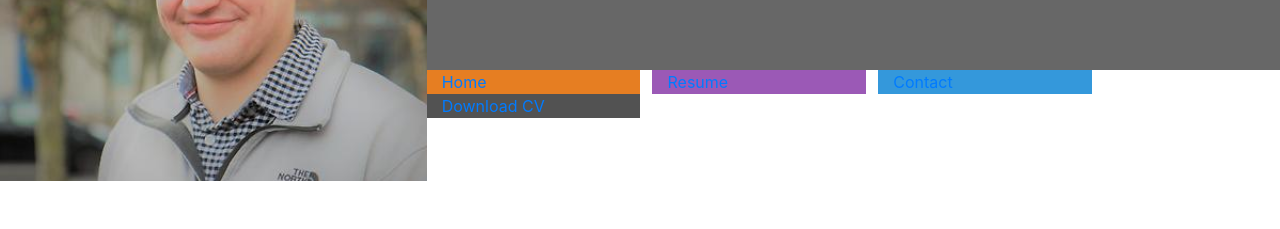
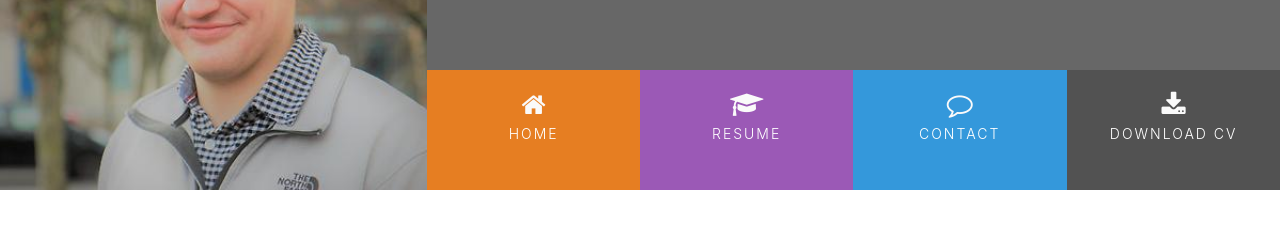
Before and after one commit to JAmcevoy/my_CV, a plain HTML site: page index.html in a window 1280 px wide. Shown: the part 179-408 px from the top of the page. Drawn offline with nearby package versions, Linux system fonts and the light colour scheme.

Commit message:
Added hover effect to links

```diff
--- a/assets/css/style.css
+++ b/assets/css/style.css
@@ -59,3 +59,58 @@ header {
     margin-bottom: 90px;
     color: #fff;
 }
+
+.list-inline-item:not(:last-child) {
+    margin: 0;
+}
+
+.menucontainer {
+    font-size: 0;
+}
+
+#nav {
+  margin: 0;
+}
+
+#nav li {
+    font-size: 14px;
+    padding: 0;
+}
+
+.menuitem {
+    height: 120px;
+    text-align: center;
+    padding: 0;
+}
+
+.menuitem a {
+    width: 100%;
+    text-decoration: none;
+    color: #fff;
+    height: 120px;
+}
+
+.menuitem a i {
+    padding-top: 22px;
+    display: block;
+    color: #fafafa;
+    font-size: 26px;
+}
+
+.menuitem span {
+    display: block;
+    width: 100%;
+    padding-top: 5px;
+    text-align: center;
+    text-transform: uppercase;
+    font-size: 14px;
+    font-weight: 300;
+    letter-spacing: 2px;
+}
+
+/*--------------------------------------------Hover.css*/
+
+.hvr-sweep-to-bottom:before {
+  background-color: rgba(0,0,0,0.2);
+  height: 120px;
+}
--- a/index.html
+++ b/index.html
@@ -6,6 +6,7 @@
     <meta http-equiv="X-UA-Compatible" content="ie=edge">
     <link rel="stylesheet" href="https://maxcdn.bootstrapcdn.com/bootstrap/4.2.1/css/bootstrap.min.css" type="text/css" />
     <link rel="stylesheet" href="https://maxcdn.bootstrapcdn.com/font-awesome/4.7.0/css/font-awesome.min.css" type="text/css" />
+    <link rel="stylesheet" href="https://cdnjs.cloudflare.com/ajax/libs/hover.css/2.1.1/css/hover-min.css" type="text/css" />
     <link rel="stylesheet" href="assets/css/style.css">
     <title>Joshua</title>
 </head>
@@ -23,18 +24,18 @@
                 <div class="row no-gutters">
                     <div class="col">
                         <ul id="nav" class="list-inline menucontainer">
-                            <li class="col-6 col-sm-3 ui-menu-color-home list-inline-item">
-                                <a href="#"><span>Home</span></a>
-                            </li>
-                            <li class="col-6 col-sm-3 ui-menu-color-resume list-inline-item">
-                                <a href="#"><span>Resume</span></a>
-                            </li>
-                            <li class="col-6 col-sm-3 ui-menu-color-contact list-inline-item">
-                                <a href="#"><span>Contact</span></a>
-                            </li>
-                            <li class="col-6 col-sm-3 ui-menu-color-download list-inline-item">
-                                <a href="#"><span>Download CV</span></a>
-                            </li>
+                          <li class="col-6 col-sm-3 list-inline-item ui-menu-color-home menuitem">
+                              <a href="#" class="hvr-sweep-to-bottom"><i class="fa fa-home" aria-hidden="true"></i><span>Home</span></a>
+                          </li>
+                          <li class="col-6 col-sm-3 list-inline-item ui-menu-color-resume menuitem">
+                              <a href="#" class="hvr-sweep-to-bottom"><i class="fa fa-graduation-cap" aria-hidden="true"></i><span>Resume</span></a>
+                          </li>
+                          <li class="col-6 col-sm-3 list-inline-item ui-menu-color-contact menuitem">
+                              <a href="#" class="hvr-sweep-to-bottom"><i class="fa fa-comment-o" aria-hidden="true"></i><span>Contact</span></a>
+                          </li>
+                          <li class="col-6 col-sm-3 list-inline-item ui-menu-color-download menuitem">
+                              <a href="#" class="hvr-sweep-to-bottom"><i class="fa fa-download" aria-hidden="true"></i><span>Download CV</span></a>
+                          </li>
                         </ul>
                     </div>
                 </div>
```
